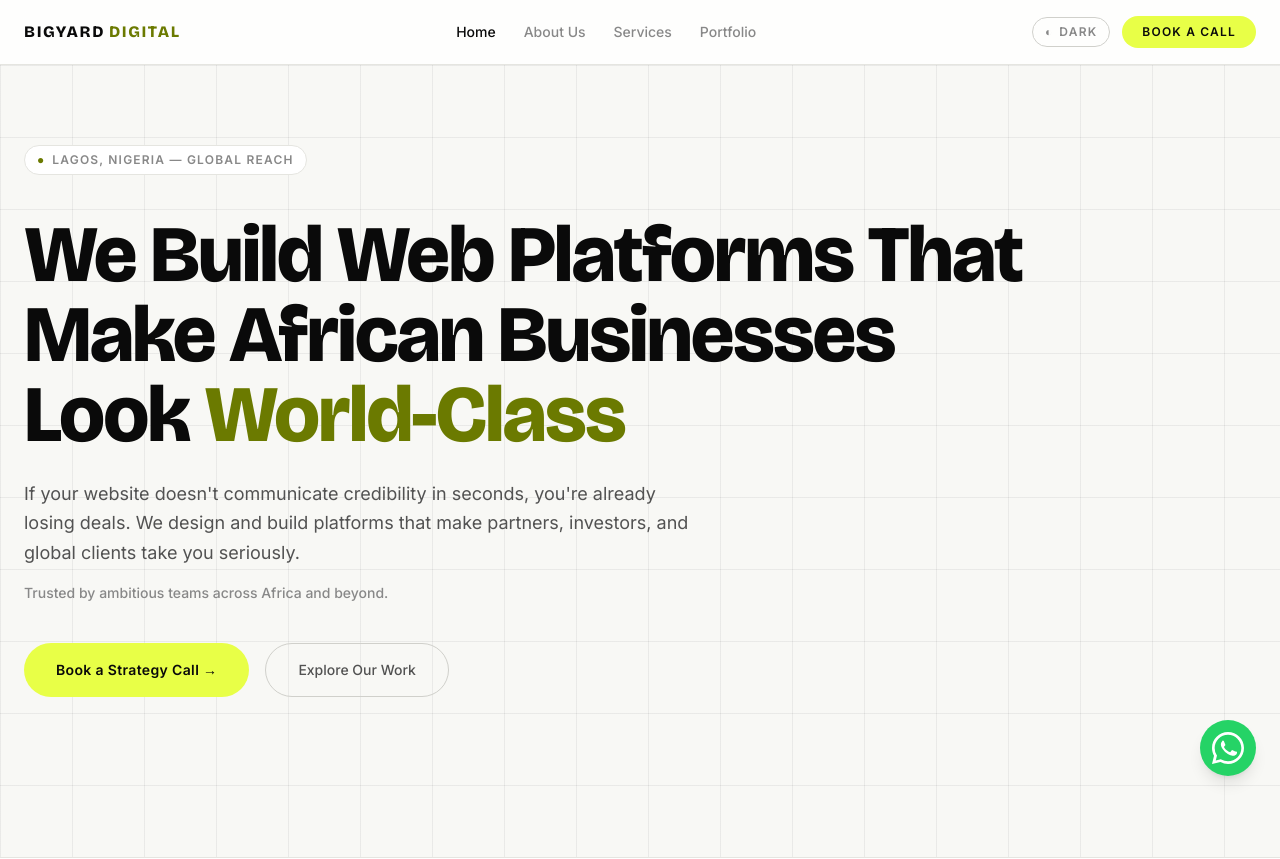
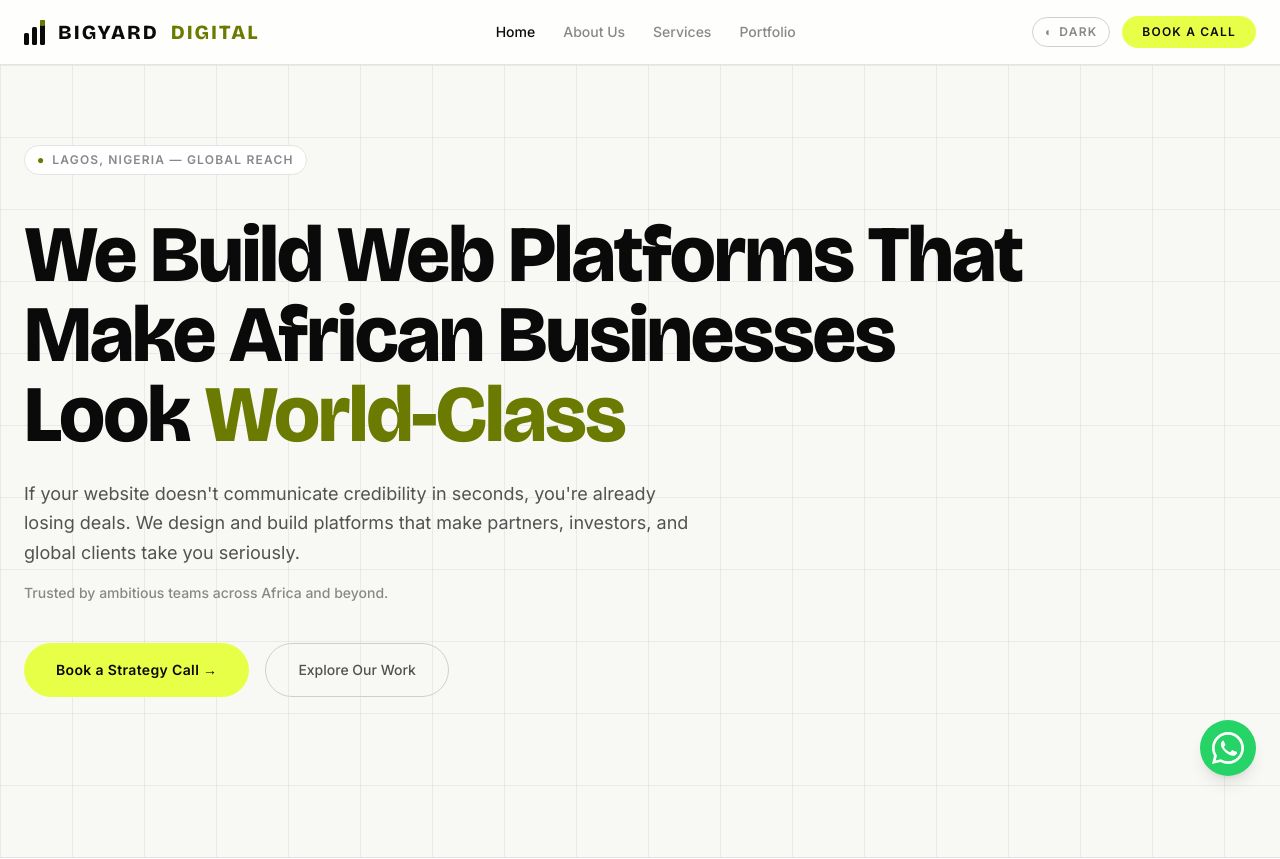
Before and after one commit to mrseewhy/bigyard-digital, a React (Vite) app: page / in a window 1280 px wide. Shown: the top 859 px of the page. Built offline with nearby package versions, Linux system fonts and the light colour scheme.

Commit message:
icon added

```diff
--- a/src/components/Footer.tsx
+++ b/src/components/Footer.tsx
@@ -38,12 +38,63 @@ export default function Footer() {
         <div className="flex flex-col md:flex-row md:items-start justify-between gap-12">
           {/* Brand Column */}
           <div className="max-w-xs">
-            <NavLink to="/" className="inline-flex items-center gap-1 mb-5">
+            {/* <NavLink to="/" className="inline-flex items-center gap-1 mb-5">
               <span className="font-display font-extrabold text-lg tracking-widest uppercase text-text-primary dark:text-dark-text-primary">
                 Bigyard
               </span>
               <span className="font-display font-extrabold text-lg tracking-widest uppercase text-accent-text dark:text-accent">
                 {" "}
+                Digital
+              </span>
+            </NavLink> */}
+            <NavLink to="/" className="inline-flex items-center gap-3 mb-5">
+              {/* Icon — light: dark bars + olive cap / dark: white bars + lime cap */}
+              <svg
+                width="24"
+                height="28"
+                viewBox="0 0 22 26"
+                fill="none"
+                xmlns="http://www.w3.org/2000/svg"
+                aria-hidden="true"
+              >
+                <rect
+                  x="0"
+                  y="14"
+                  width="5"
+                  height="12"
+                  rx="1.5"
+                  className="fill-text-primary dark:fill-dark-text-primary"
+                />
+                <rect
+                  x="8"
+                  y="8"
+                  width="5"
+                  height="18"
+                  rx="1.5"
+                  className="fill-text-primary dark:fill-dark-text-primary"
+                />
+                <rect
+                  x="16"
+                  y="1"
+                  width="5"
+                  height="25"
+                  rx="1.5"
+                  className="fill-text-primary dark:fill-dark-text-primary"
+                />
+                <rect
+                  x="16"
+                  y="1"
+                  width="5"
+                  height="6"
+                  rx="1.5"
+                  className="fill-accent-text dark:fill-accent"
+                />
+              </svg>
+
+              <span className="font-display font-extrabold text-xl tracking-widest uppercase text-text-primary dark:text-dark-text-primary">
+                Bigyard
+              </span>
+              <span className="font-display font-extrabold text-xl tracking-widest uppercase text-accent-text dark:text-accent">
                 Digital
               </span>
             </NavLink>
--- a/src/components/Navbar.tsx
+++ b/src/components/Navbar.tsx
@@ -17,7 +17,7 @@ export default function Navbar() {
     <header className="sticky top-0 z-50 w-full border-b border-border dark:border-dark-border bg-surface/80 dark:bg-dark-base/80 backdrop-blur-md">
       <div className="max-w-7xl mx-auto px-6 flex items-center justify-between h-16">
         {/* Logo */}
-        <NavLink
+        {/* <NavLink
           to="/"
           className="flex items-center gap-1 shrink-0"
           onClick={() => setMenuOpen(false)}
@@ -26,6 +26,66 @@ export default function Navbar() {
             Bigyard
           </span>
           <span className="font-display font-extrabold text-base tracking-widest uppercase text-accent-text dark:text-accent">
+            Digital
+          </span>
+        </NavLink> */}
+        <NavLink
+          to="/"
+          className="flex items-center gap-3 shrink-0"
+          onClick={() => setMenuOpen(false)}
+        >
+          {/* Icon — light mode: dark bars + olive cap / dark mode: white bars + lime cap */}
+          <svg
+            width="22"
+            height="26"
+            viewBox="0 0 22 26"
+            fill="none"
+            xmlns="http://www.w3.org/2000/svg"
+            aria-hidden="true"
+          >
+            {/* Bar 1 — shortest */}
+            <rect
+              x="0"
+              y="14"
+              width="5"
+              height="12"
+              rx="1.5"
+              className="fill-text-primary dark:fill-dark-text-primary"
+            />
+            {/* Bar 2 — mid */}
+            <rect
+              x="8"
+              y="8"
+              width="5"
+              height="18"
+              rx="1.5"
+              className="fill-text-primary dark:fill-dark-text-primary"
+            />
+            {/* Bar 3 — tallest, main body */}
+            <rect
+              x="16"
+              y="1"
+              width="5"
+              height="25"
+              rx="1.5"
+              className="fill-text-primary dark:fill-dark-text-primary"
+            />
+            {/* Cap on tallest bar — lime in dark, olive in light */}
+            <rect
+              x="16"
+              y="1"
+              width="5"
+              height="6"
+              rx="1.5"
+              className="fill-accent-text dark:fill-accent"
+            />
+          </svg>
+
+          {/* Wordmark */}
+          <span className="font-display font-extrabold text-xl  tracking-widest uppercase text-text-primary dark:text-dark-text-primary">
+            Bigyard
+          </span>
+          <span className="font-display font-extrabold text-xl tracking-widest uppercase text-accent-text dark:text-accent">
             Digital
           </span>
         </NavLink>
```
